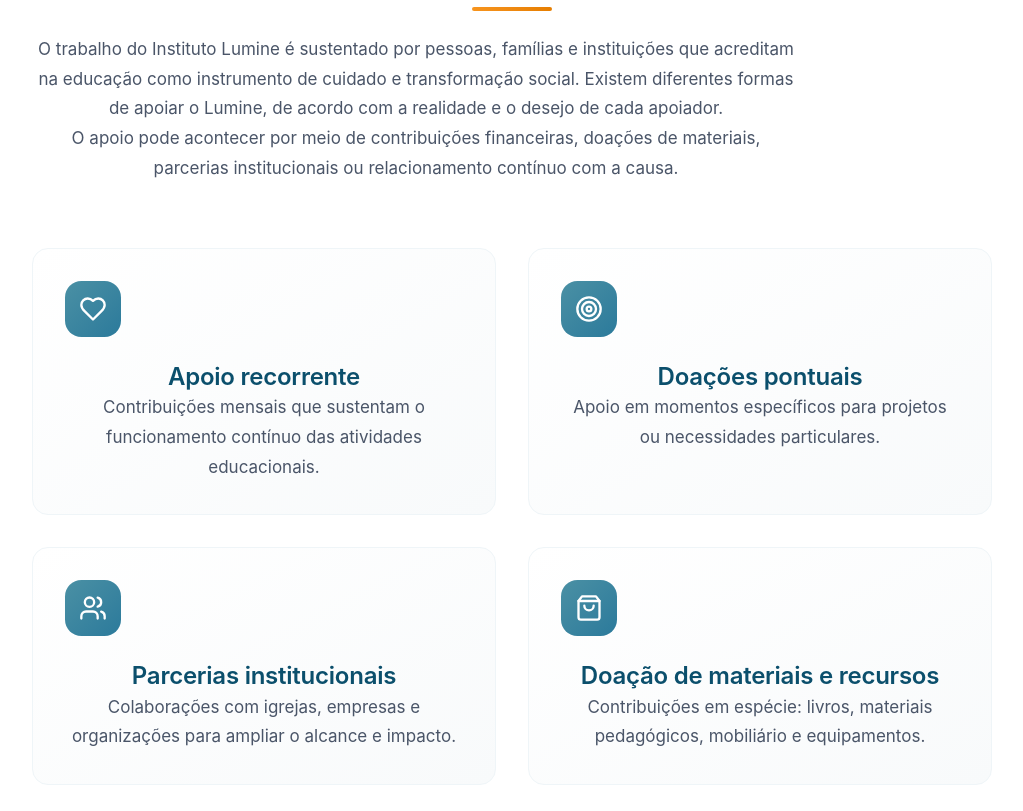
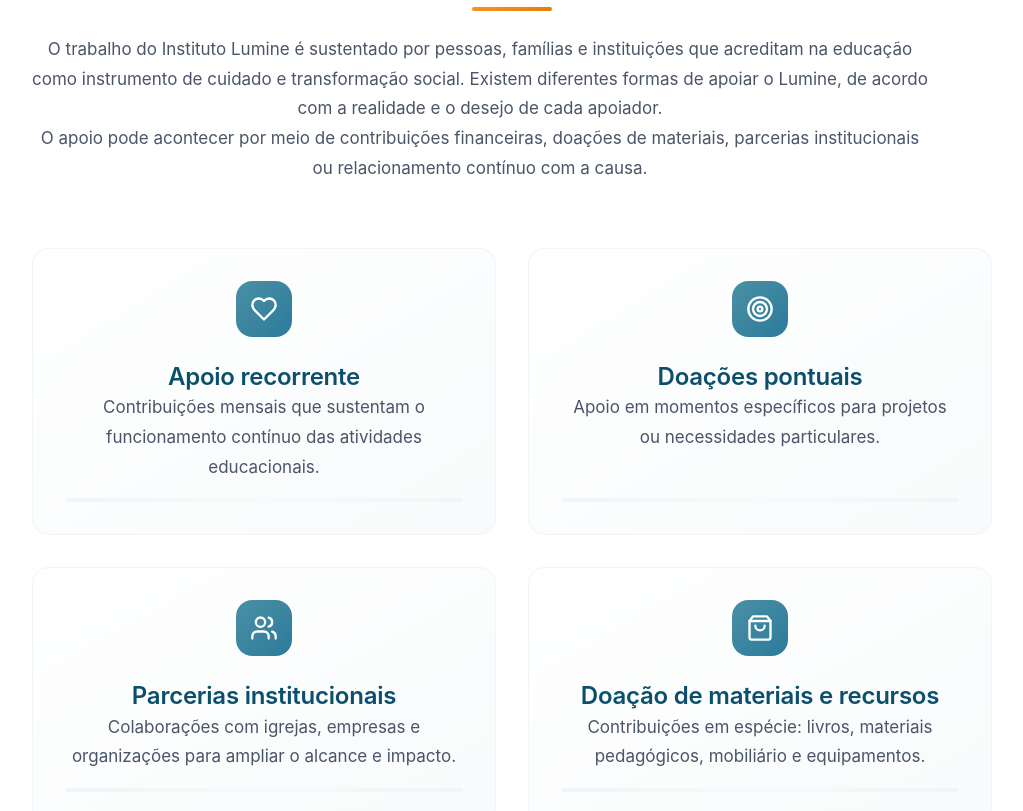
Before and after one commit to WellingtonFilho7/sitelumine, a React (Vite) app in the folder campanha-lumine/: page / in a window 1280 px wide. Shown: the part 4620-5431 px from the top of the page, without its empty margins (128-1151 px from the left). Built offline with nearby package versions, Linux system fonts and the light colour scheme.

Commit message:
Update App.tsx

```diff
--- a/campanha-lumine/src/App.tsx
+++ b/campanha-lumine/src/App.tsx
@@ -129,7 +129,7 @@ export default function App() {
                 <a
                   href="#apoiar"
                   className="px-8 py-3 border-2 border-[#0B4F6C] text-[#F7941D] rounded-full hover:bg-[#0B4F6C] hover:text-white transition-all"
-                >
+                  >
                   Formas de apoiar
                 </a>
               </div>
@@ -298,25 +298,28 @@ export default function App() {
                 Caminhe conosco
               </h2>
               <div className="w-20 h-1 bg-gradient-to-r from-[#F7941D] to-[#E67E00] mx-auto rounded-full mb-6"></div>
-              <p className="text-[#4A5568] text-lg max-w-3xl mx-auto leading-relaxed text-center">
+              <p className="text-[#4A5568] text-lg max-w-4xl mx-auto leading-relaxed text-center">
                 O trabalho do Instituto Lumine é sustentado por pessoas, famílias e instituições que acreditam na educação como instrumento de cuidado e transformação social. Existem diferentes formas de apoiar o Lumine, de acordo com a realidade e o desejo de cada apoiador.
               </p>
-              <p className="text-[#4A5568] max-w-3xl mx-auto leading-relaxed mt-4 text-center">
+              <p className="text-[#4A5568] max-w-4xl mx-auto leading-relaxed mt-4 text-center">
                 O apoio pode acontecer por meio de contribuições financeiras, doações de materiais, parcerias institucionais ou relacionamento contínuo com a causa.
               </p>
             </div>
 
-            <div className="grid md:grid-cols-2 gap-8 mb-12">
+            <div className="grid md:grid-cols-2 gap-8 mb-12 items-stretch">
               {supportOptions.map((option) => (
                 <article
                   key={option.title}
-                  className="bg-gradient-to-br from-white to-[#F8FAFB] rounded-2xl p-8 border border-[#EFF5F8] text-center"
+                  className="bg-gradient-to-br from-white to-[#F8FAFB] rounded-2xl p-8 border border-[#EFF5F8] text-center flex flex-col justify-between shadow-sm"
                 >
-                  <div className="w-14 h-14 bg-gradient-to-br from-[#4A90A4] to-[#2B7A9B] rounded-xl flex items-center justify-center mb-6">
-                    <option.icon className="w-7 h-7 text-white" aria-hidden />
+                  <div>
+                    <div className="w-14 h-14 bg-gradient-to-br from-[#4A90A4] to-[#2B7A9B] rounded-xl flex items-center justify-center mb-6 mx-auto">
+                      <option.icon className="w-7 h-7 text-white" aria-hidden />
+                    </div>
+                    <h3 className="text-[#0B4F6C] mb-4">{option.title}</h3>
+                    <p className="text-[#4A5568] leading-relaxed mb-6">{option.description}</p>
                   </div>
-                  <h3 className="text-[#0B4F6C] mb-4">{option.title}</h3>
-                  <p className="text-[#4A5568] leading-relaxed mb-6">{option.description}</p>
+                  <div className="h-1 bg-gradient-to-r from-[#EFF5F8] via-[#F8FAFB] to-[#EFF5F8] rounded-full mt-4"></div>
                 </article>
               ))}
             </div>
```
